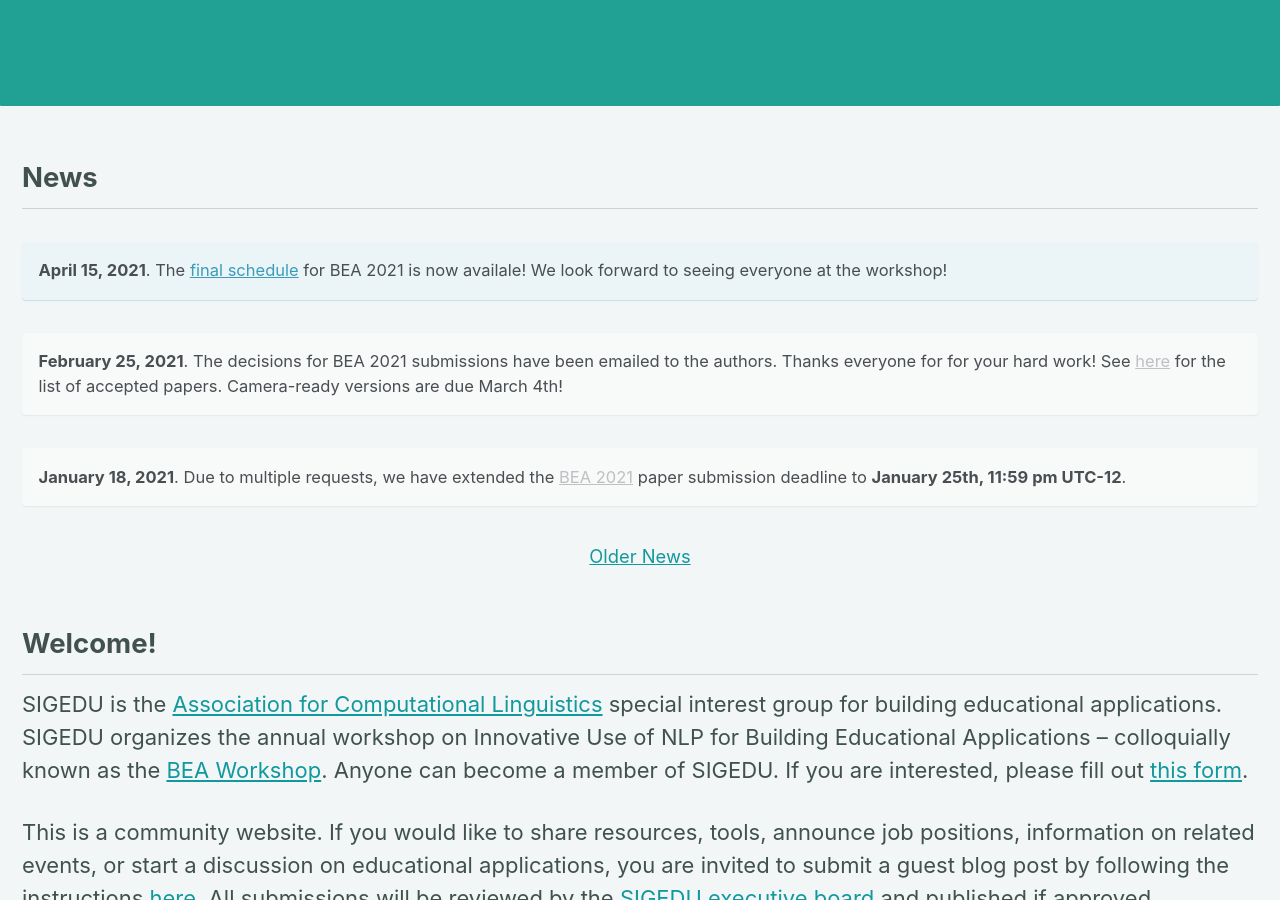
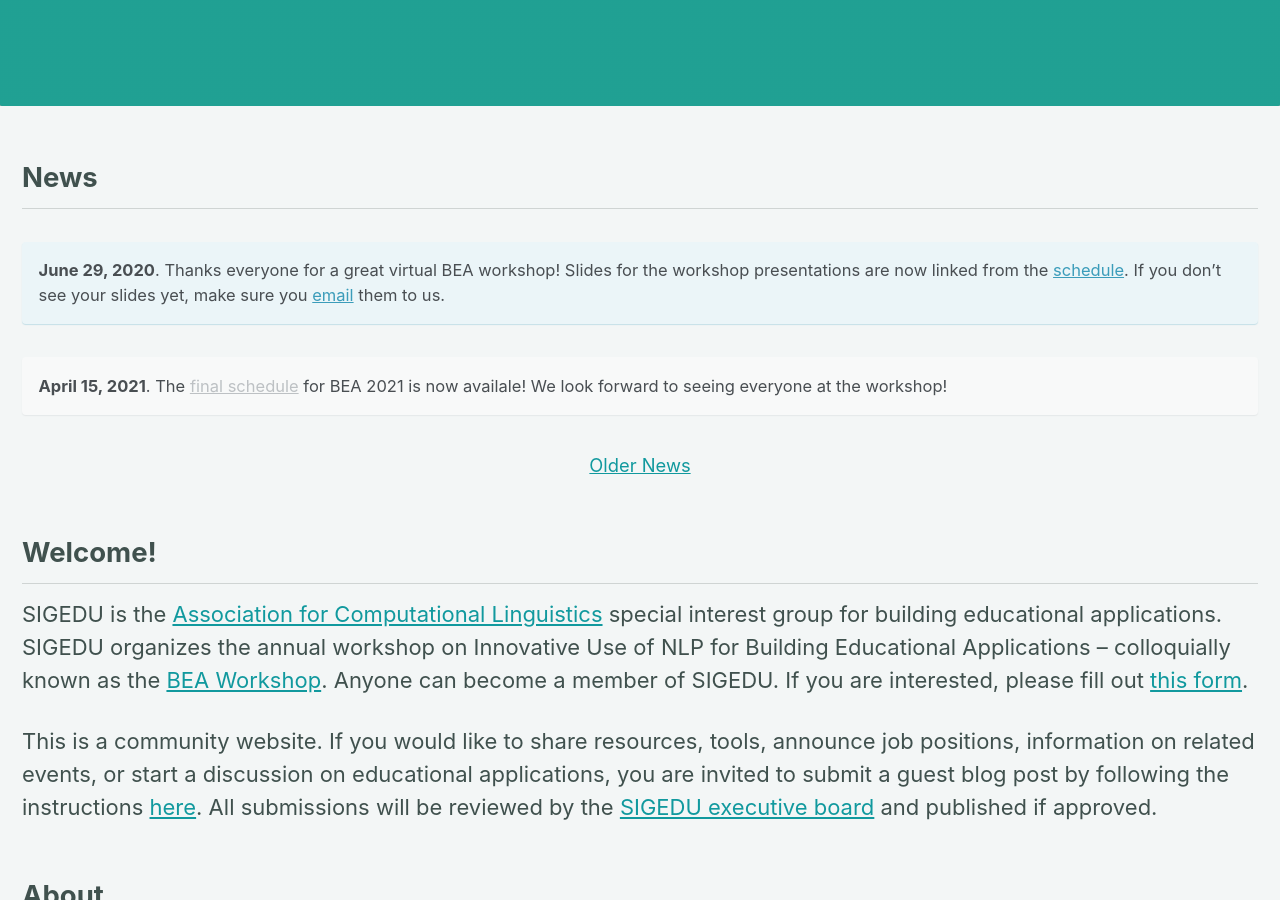
Before and after one commit to sigedu-org/website, a Jekyll site: the page built from _pages/home.md, in a window 1280 px wide and 900 px high, scrolled down 402 px. Built offline with Jekyll 4.4.1, drawn with Linux system fonts in a browser that asks for light colours; cached includes are drawn as plain includes; nearby versions of some CDN libraries.

Commit message:
Add news item for linked slides
- Move older news to archive.

```diff
--- a/_pages/home.md
+++ b/_pages/home.md
@@ -10,13 +10,10 @@ excerpt: "Special Interest Group for Building Educational Applications<br/><br/>
 
 <h2>News</h2>
 
-**April 15, 2021**. The [final schedule](bea/current#schedule) for BEA 2021 is now availale! We look forward to seeing everyone at the workshop!
+**June 29, 2020**. Thanks everyone for a great virtual BEA workshop! Slides for the workshop presentations are now linked from the [schedule](/bea/current#schedule). If you don't see your slides yet, make sure you [email](mailto:bea.nlp.workshop@gmail.com) them to us.
 {: .notice--info}
 
-**February 25, 2021**. The decisions for BEA 2021 submissions have been emailed to the authors. Thanks everyone for for your hard work! See [here](/bea/current#accepted-papers) for the list of accepted papers. Camera-ready versions are due March 4th!
-{: .notice}
-
-**January 18, 2021**. Due to multiple requests, we have extended the [BEA 2021](/bea/current) paper submission deadline to **January 25th, 11:59 pm UTC-12**.
+**April 15, 2021**. The [final schedule](bea/current#schedule) for BEA 2021 is now availale! We look forward to seeing everyone at the workshop!
 {: .notice}
 
 <div class="text-center">
```
Also changed, not shown: _pages/archive.md (+6 -0 lines).
